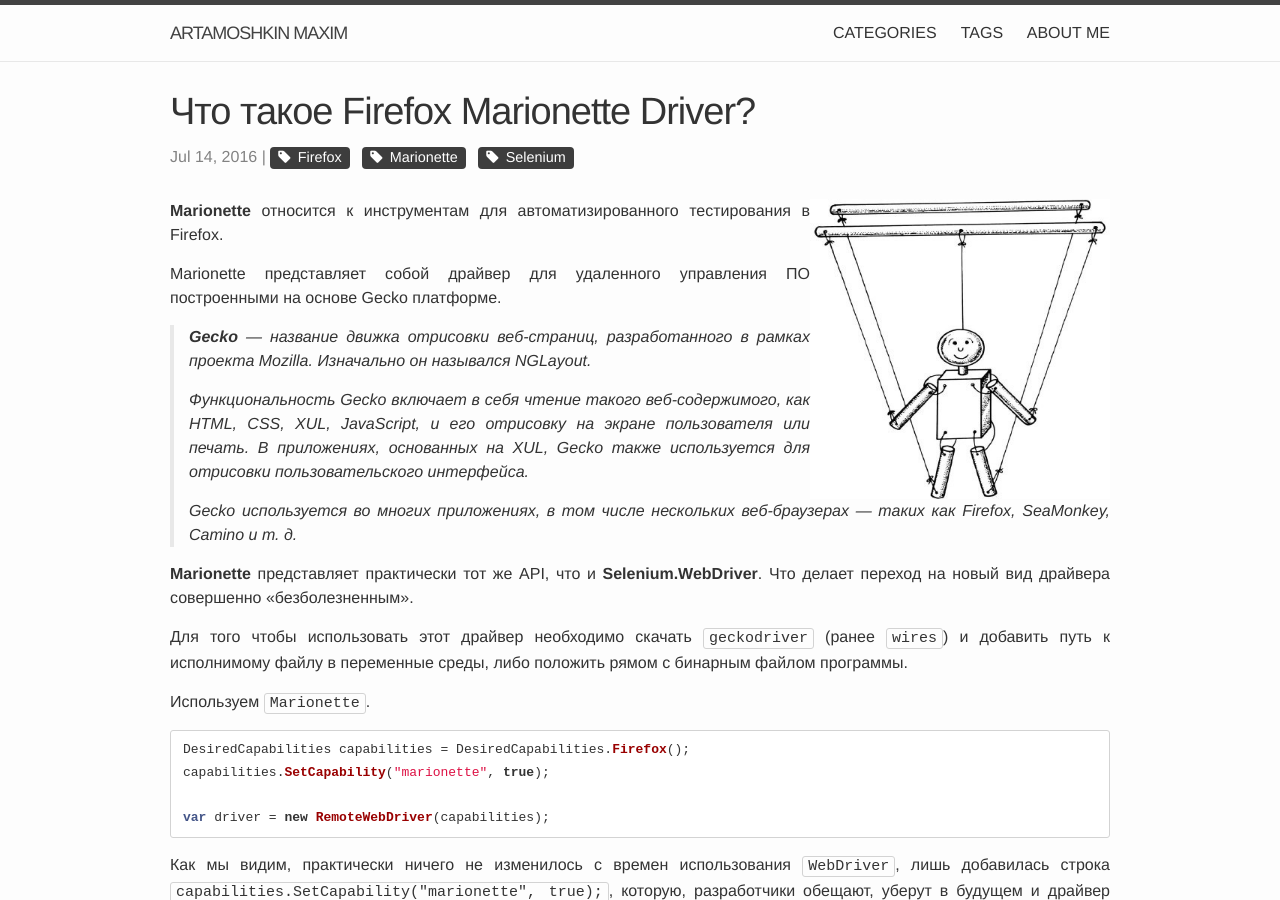
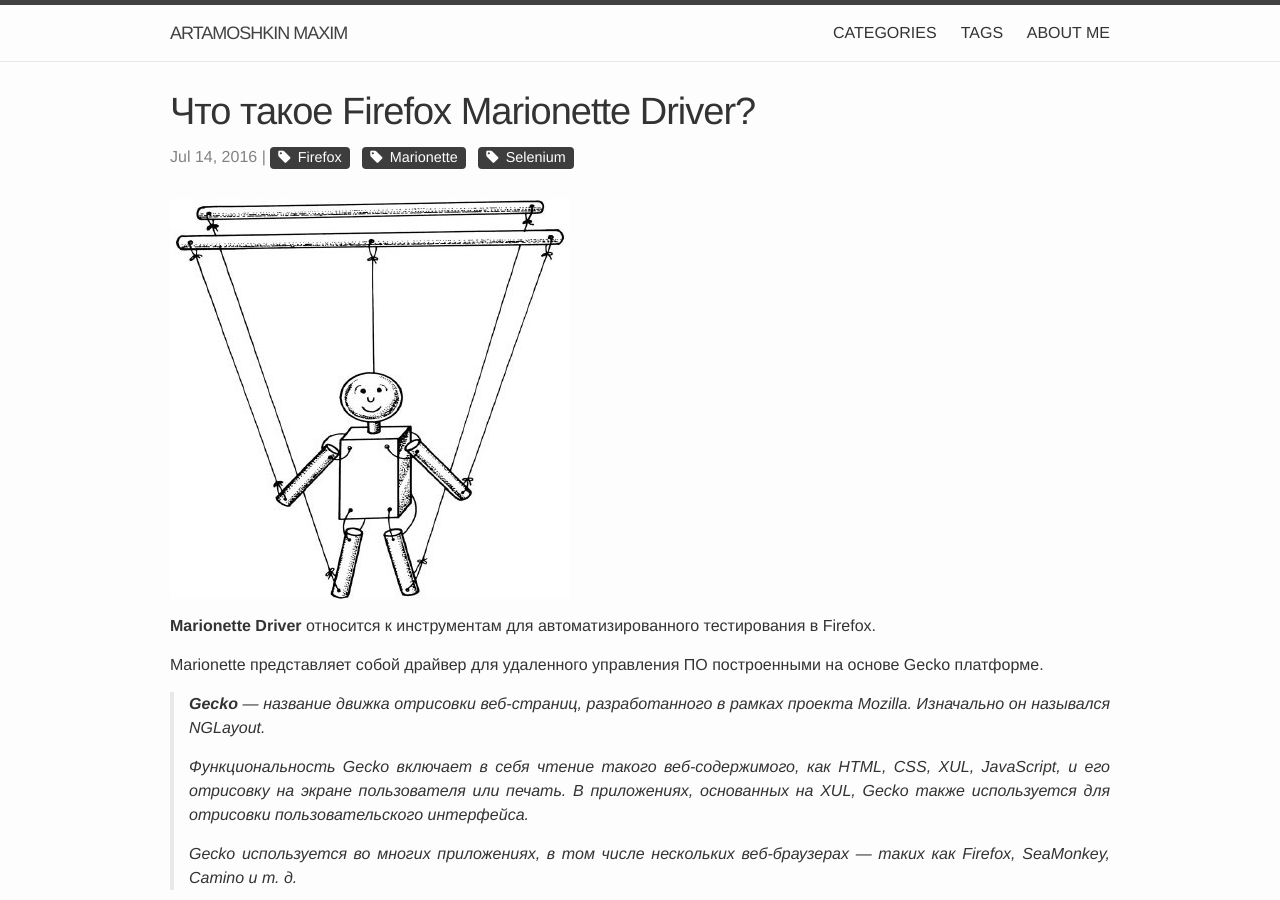
Before and after one commit to martamoshkin/blog.zverit.com, a Jekyll site: the page built from _posts/2016-7-15-what-is-firefox-marionette-driver.md, in a window 1280 px wide and 900 px high. Built offline with Jekyll 4.4.1, drawn with Linux system fonts in a browser that asks for light colours; nearby versions of some CDN libraries; comment, search, counter and statistics services are not loaded.

Commit message:
Update 2016-7-15-what-is-firefox-marionette-driver.md

```diff
--- a/_posts/2016-7-15-what-is-firefox-marionette-driver.md
+++ b/_posts/2016-7-15-what-is-firefox-marionette-driver.md
@@ -5,9 +5,9 @@
 category: Development
 tags: [Firefox, Marionette, Selenium]
 ---
-<img style="float: right; max-width: 300px;" src="https://blog.zverit.com/assets/marionette.jpeg" />
+<img class="post-logo" src="https://blog.zverit.com/assets/marionette.jpeg" />
 
-**Marionette** относится к инструментам для автоматизированного тестирования в Firefox.
+**Marionette Driver** относится к инструментам для автоматизированного тестирования в Firefox.
 
 Marionette представляет собой драйвер для удаленного управления  ПО построенными на основе Gecko платформе.
 <!-- more -->
```
